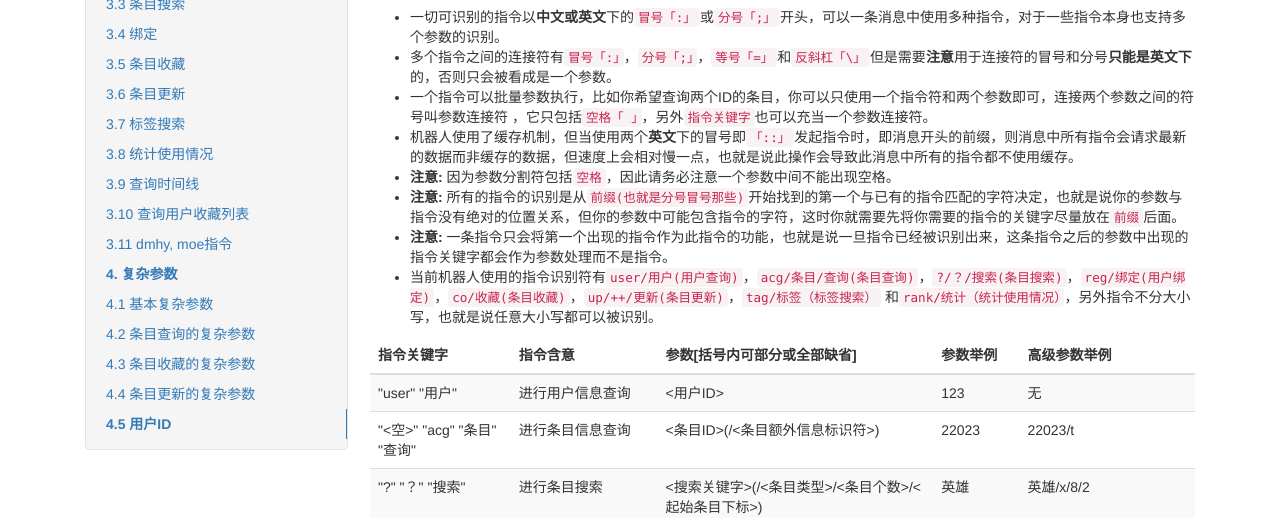
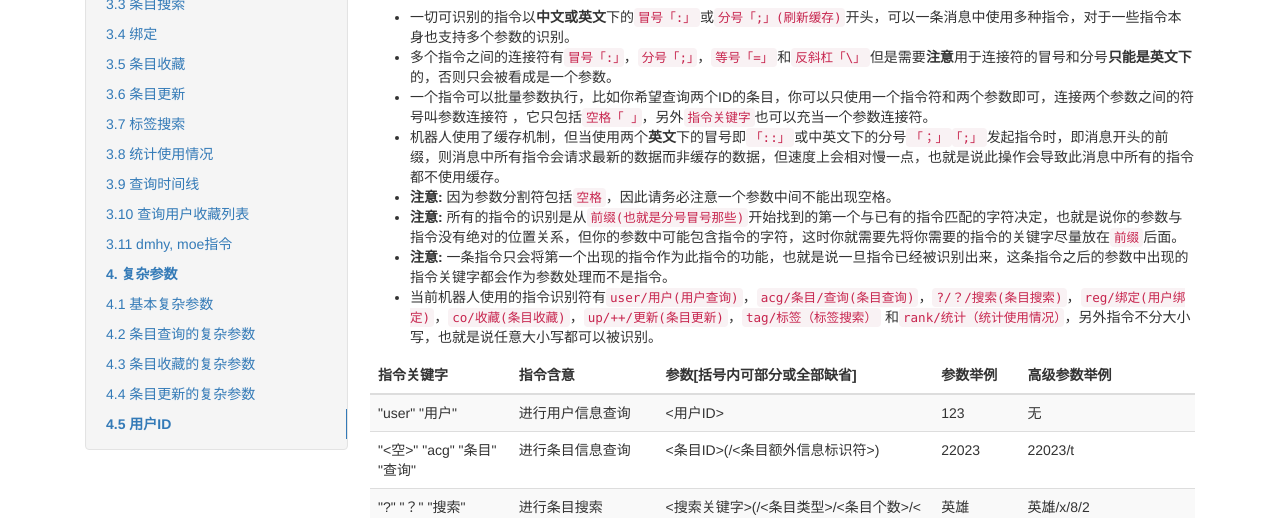
Before and after one commit to Kurarion/Bangumi-QQ-Bot-CPP, a plain HTML site: page page/index.html in a window 1280 px wide. Shown: the part 282-800 px from the top of the page. Drawn offline with nearby package versions, Linux system fonts and the light colour scheme.

Commit message:
更新文档

```diff
--- a/page/index.html
+++ b/page/index.html
@@ -90,11 +90,11 @@
 <p>Bangumi QQ机器人简称<a href="https://baike.baidu.com/item/Bangumi/9673531">Bangumi娘</a>，是为方便Bangumi用户进行分享，交流，收藏与更新动画进度等而开发的QQ机器人。</p>
 <h1 id="2">2. 基础指南</h1>
 <ul>
-<li>一切可识别的指令以<strong>中文或英文</strong>下的<code>冒号「:」</code>或<code>分号「;」</code>开头，可以一条消息中使用多种指令，对于一些指令本身也支持多个参数的识别。</li>
+<li>一切可识别的指令以<strong>中文或英文</strong>下的<code>冒号「:」</code>或<code>分号「;」(刷新缓存)</code>开头，可以一条消息中使用多种指令，对于一些指令本身也支持多个参数的识别。</li>
 <li>多个指令之间的连接符有<code>冒号「:」</code>，<code>分号「;」</code>，<code>等号「=」</code>和<code>反斜杠「\」</code>但是需要<strong>注意</strong>用于连接符的冒号和分号<strong>只能是英文下</strong>的，否则只会被看成是一个参数。</li>
 <li>一个指令可以批量参数执行，比如你希望查询两个ID的条目，你可以只使用一个指令符和两个参数即可，连接两个参数之间的符号叫参数连接符
 ，它只包括<code>空格「 」</code>，另外<code>指令关键字</code>也可以充当一个参数连接符。</li>
-<li>机器人使用了缓存机制，但当使用两个<strong>英文</strong>下的冒号即<code>「::」</code>发起指令时，即消息开头的前缀，则消息中所有指令会请求最新的数据而非缓存的数据，但速度上会相对慢一点，也就是说此操作会导致此消息中所有的指令都不使用缓存。</li>
+<li>机器人使用了缓存机制，但当使用两个<strong>英文</strong>下的冒号即<code>「::」</code>或中英文下的分号<code>「；」</code><code>「;」</code>发起指令时，即消息开头的前缀，则消息中所有指令会请求最新的数据而非缓存的数据，但速度上会相对慢一点，也就是说此操作会导致此消息中所有的指令都不使用缓存。</li>
 <li><strong>注意:</strong> 因为参数分割符包括<code>空格</code>，因此请务必注意一个参数中间不能出现空格。</li>
 <li><strong>注意:</strong> 所有的指令的识别是从<code>前缀(也就是分号冒号那些)</code>开始找到的第一个与已有的指令匹配的字符决定，也就是说你的参数与指令没有绝对的位置关系，但你的参数中可能包含指令的字符，这时你就需要先将你需要的指令的关键字尽量放在<code>前缀</code>后面。</li>
 <li><strong>注意:</strong> 一条指令只会将第一个出现的指令作为此指令的功能，也就是说一旦指令已经被识别出来，这条指令之后的参数中出现的指令关键字都会作为参数处理而不是指令。</li>
```
